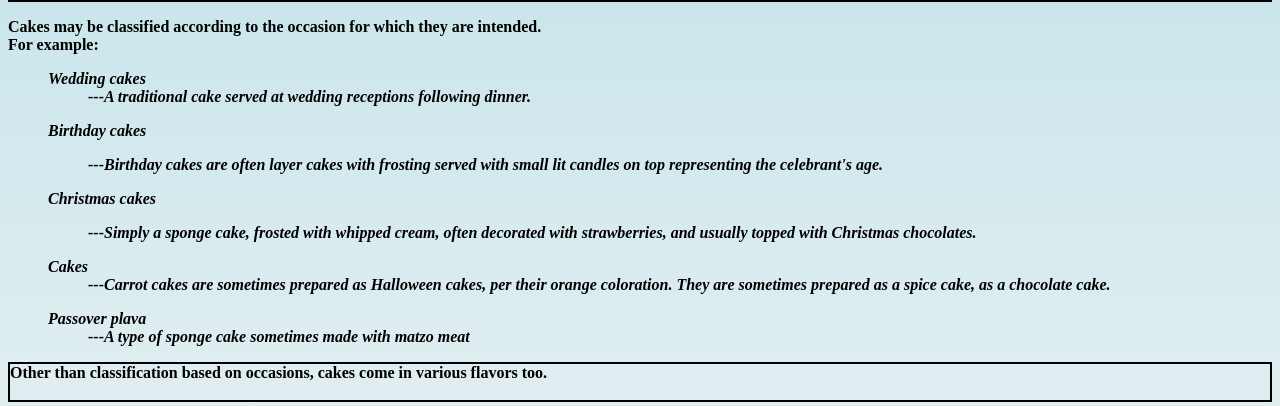
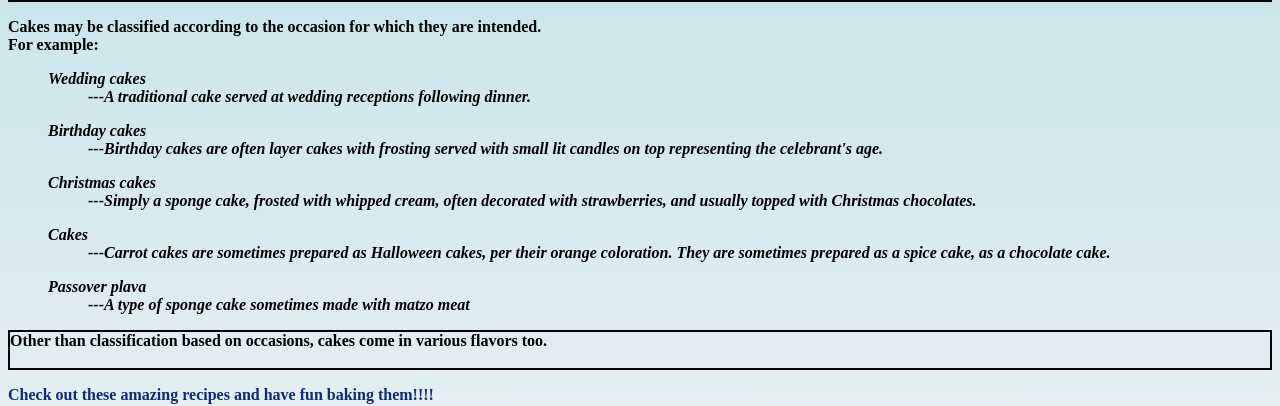
Before and after one commit to SakshiKiran/codersrank-template-vxmzaj, a website: page index.html in a window 1280 px wide. Shown: the part 407-813 px from the top of the page. Drawn offline with Linux system fonts and the light colour scheme.

Commit message:
cake2 modified

```diff
--- a/index.html
+++ b/index.html
@@ -33,7 +33,7 @@
     <img src="https://preppykitchen.com/wp-content/uploads/2018/03/Robins-Egg-Cake-feature.jpg" alt"image" height="300" style="border:2px solid">
     <img src="https://www.biggerbolderbaking.com/wp-content/uploads/2020/03/Best-Ever-Chocolate-Mug-Cake7.jpg" alt"image" height="300" style="border:2px solid">
     <p style="border:2px solid">
-    <div style="color:#100f33,border:2px solid" ><strong>Cakes may be classified according to the occasion for which they are intended.<br> For example:</strong><i><strong><ol type="A"><dl>Wedding cakes<dd>---A traditional cake served at wedding receptions following dinner.</dd><dl> Birthday cakes <dl><dd>---Birthday cakes are often layer cakes with frosting served with small lit candles on top representing the celebrant's age.</dd></dl>  Christmas cakes <dl><dd>---Simply a sponge cake, frosted with whipped cream, often decorated with strawberries, and usually topped with Christmas chocolates.</dd></dl> Cakes<dd>---Carrot cakes are sometimes prepared as Halloween cakes, per their orange coloration. They are sometimes prepared as a spice cake, as a chocolate cake.</dd><dl> Passover plava <dd>---A type of sponge cake sometimes made with matzo meat</dd></dl></i></strong></div></ol></p>
+    <div style="color:#100f33,border:2px solid" ><strong>Cakes may be classified according to the occasion for which they are intended.<br> For example:</strong><i><strong><ol><dl>Wedding cakes<dd>---A traditional cake served at wedding receptions following dinner.</dd></dl> <dl>Birthday cakes<dd>---Birthday cakes are often layer cakes with frosting served with small lit candles on top representing the celebrant's age.</dd></dl><dl>Christmas cakes<dd>---Simply a sponge cake, frosted with whipped cream, often decorated with strawberries, and usually topped with Christmas chocolates.</dd></dl> <dl>Cakes<dd>---Carrot cakes are sometimes prepared as Halloween cakes, per their orange coloration. They are sometimes prepared as a spice cake, as a chocolate cake.</dd></dl><dl>Passover plava <dd>---A type of sponge cake sometimes made with matzo meat</dd></dl></i></strong></div></ol></p>
 
     <p style="border:2px solid"><strong>Other than classification based on occasions, cakes come in various flavors too.</strong><br><br>
     <div style="color:#102a78"><b>Check out these amazing recipes and have fun baking them!!!!</b></div></p>
```
